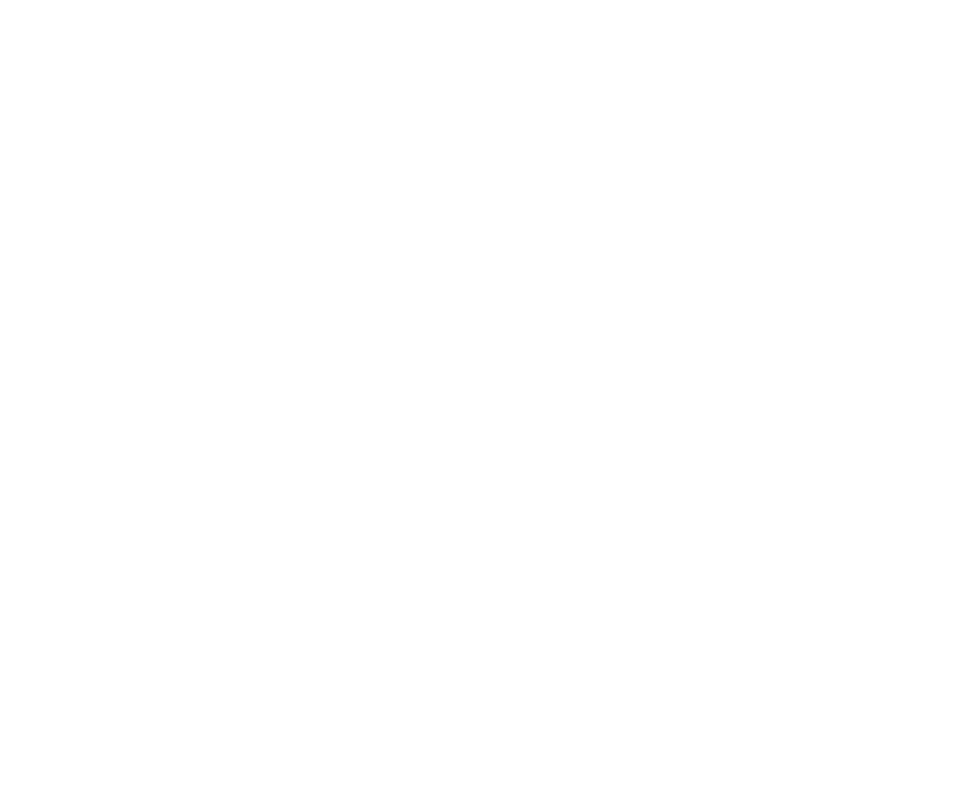
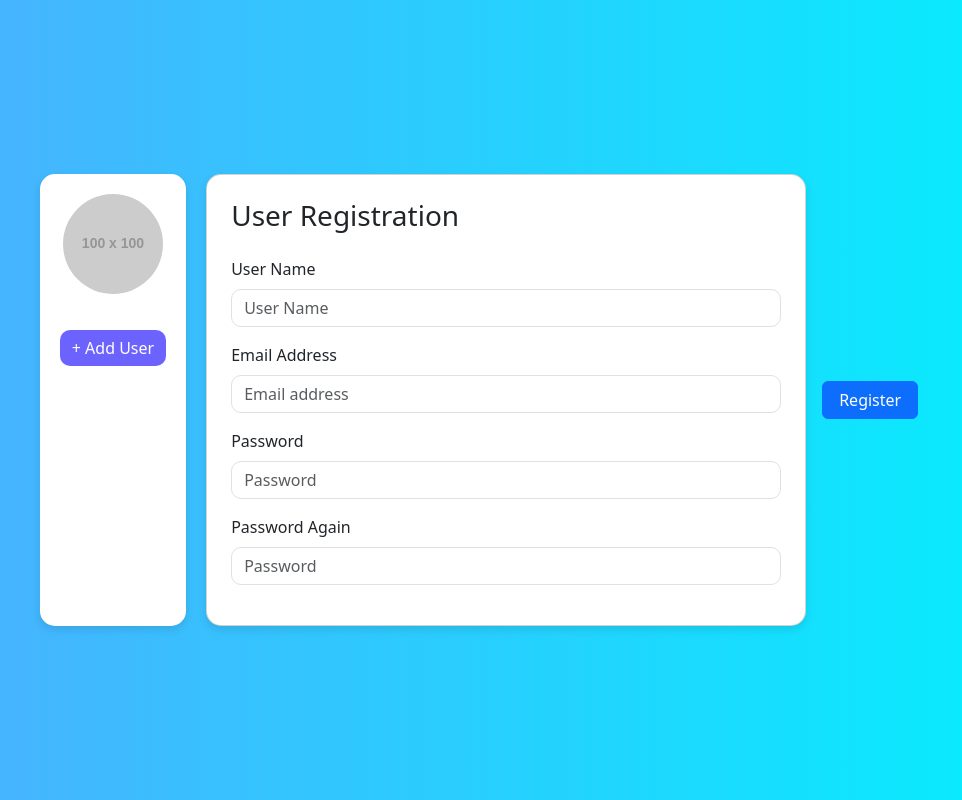
Before and after one commit to minhtam0308/englishweb, a React (Create React App) app: page /registerUser in a window 1280 px wide. Before the commit this address had no page. Shown: the whole page, without its empty margins (153-1115 px from the left). Built offline with nearby package versions, Linux system fonts and the light colour scheme.

Commit message:
interface register

```diff
--- a/src/App.js
+++ b/src/App.js
@@ -8,6 +8,7 @@
 import 'react-medium-image-zoom/dist/styles.css'
 import AAddQAndA from './components/Admin/AAddQAndA';
 import LessionDoing from './components/User/LessionDoing';
+import RegisterUser from './components/User/RegisterUser';
 
 function App() {
   return (
@@ -16,16 +17,15 @@
         <Route path='/' element={<Home />}>
           <Route path='/' element={<HomeCenterContent />} />
           <Route path='/chat' element={<Chat />} />
-        </Route>
-        <Route path='/admin' element={<Lession />}>
+
 
         </Route>
-        <Route path='/admin/CRUDQuestion' element={<AAddQAndA />}>
+        <Route path='/registerUser' element={<RegisterUser />} />
+        <Route path='/admin' element={<Lession />} />
 
-        </Route>
-        <Route path='/doingLess' element={<LessionDoing />}>
+        <Route path='/admin/CRUDQuestion' element={<AAddQAndA />} />
 
-        </Route>
+        <Route path='/doingLess' element={<LessionDoing />} />
       </Routes>
       <ToastContainer
         position="top-right"
--- a/src/components/User/HomeCenterContent.js
+++ b/src/components/User/HomeCenterContent.js
@@ -7,6 +7,8 @@
 const HomeCenterContent = () => {
 
     const [listLess, setListLess] = useState([])
+
+    localStorage.removeItem("user")
 
     useEffect(() => {
         const getAllLession = async () => {
--- /dev/null
+++ b/src/components/User/RModalLoginUser.js
@@ -0,0 +1,38 @@
+
+import Modal from 'react-bootstrap/Modal';
+import Button from 'react-bootstrap/Button';
+
+
+const ModalLoginUser = (props) => {
+
+    const { show, handleClose } = props;
+    return (
+        <>
+            <Modal show={show} onHide={handleClose}>
+                <Modal.Header closeButton>
+                    <Modal.Title>LOG IN</Modal.Title>
+                </Modal.Header>
+                <Modal.Body>
+                    <div className="mb-3">
+                        <label className="form-label">Email address</label>
+                        <input type="email" className="form-control" placeholder="name@example.com" />
+                    </div>
+                    <div className="mb-3">
+                        <label className="form-label">Password</label>
+                        <input type="password" className="form-control" />
+                    </div>
+                </Modal.Body>
+                <Modal.Footer>
+                    <Button variant="secondary" onClick={handleClose}>
+                        Close
+                    </Button>
+                    <Button variant="primary" onClick={handleClose}>
+                        Log In
+                    </Button>
+                </Modal.Footer>
+            </Modal>
+        </>
+    )
+}
+
+export default ModalLoginUser;
--- /dev/null
+++ b/src/components/User/RegisterUser.js
@@ -0,0 +1,47 @@
+import { Button } from "react-bootstrap";
+
+
+const RegisterUser = () => {
+    return (
+        <div className="register-container">
+            <div className="d-flex ">
+                <div className="profile-card">
+                    <img src="https://placehold.co/100x100" alt="Profile icon" />
+                    <div className="text-center">
+                        <p></p>
+                        <p></p>
+                    </div>
+                    <button className="btn btn-primary">+ Add User</button>
+                </div>
+                <div className="card p-4">
+                    <h3 className="mb-4">User Registration</h3>
+                    <form>
+                        <div className="mb-3">
+                            <label for="firstName" className="form-label">User Name</label>
+                            <input type="text" className="form-control" id="firstName" placeholder="User Name" />
+                        </div>
+
+                        <div className="mb-3">
+                            <label for="email" className="form-label">Email Address</label>
+                            <input type="email" className="form-control" id="email" placeholder="Email address" />
+                        </div>
+
+                        <div className="mb-3">
+                            <label for="password" className="form-label">Password</label>
+                            <input type="password" className="form-control" id="password" placeholder="Password" />
+                        </div>
+                        <div className="mb-3">
+                            <label for="password" className="form-label">Password Again</label>
+                            <input type="password" className="form-control" id="password" placeholder="Password" />
+                        </div>
+                    </form>
+                </div>
+
+
+            </div>
+            <Button className="mx-3 px-3">Register</Button>
+        </div>
+    )
+}
+
+export default RegisterUser;
--- a/src/pages/User/home.js
+++ b/src/pages/User/home.js
@@ -2,12 +2,13 @@
 import 'bootstrap/dist/css/bootstrap.css';
 import '../../styles/home.css';
 import Button from 'react-bootstrap/Button';
-import Modal from 'react-bootstrap/Modal';
 import { useState } from 'react';
 import HomeHeader from '../../components/User/HomeHeader';
 import HomeLeftContent from '../../components/User/HomeLeftContent';
 import HomeRightContent from '../../components/User/HomeRightContent';
-import { Outlet } from 'react-router-dom';
+import RModalLoginUser from '../../components/User/RModalLoginUser';
+
+import { NavLink, Outlet } from 'react-router-dom';
 
 
 const Home = () => {
@@ -15,6 +16,8 @@
 
     const handleClose = () => setShow(false);
     const handleShow = () => setShow(true);
+
+
 
     return (
         <>
@@ -29,9 +32,23 @@
                     <div className="content-left-container">
                         <HomeLeftContent />
                     </div>
-                    <div className="content-center-container">
-                        <Outlet />
-                    </div>
+                    {localStorage.user
+                        ?
+                        <div className="content-center-container">
+                            <Outlet />
+                        </div>
+                        :
+                        <div className="content-center-container">
+                            <div className='center-content text-center'>
+                                <NavLink
+                                    to={'/registerUSer'}
+                                >
+                                    <Button className='btn btn-secondary'>Register</Button>
+                                </NavLink> </div>
+
+                        </div>
+
+                    }
                     <div className="content-right-cotainer">
 
                         <HomeRightContent />
@@ -39,34 +56,11 @@
                 </div>
             </div>
 
+            <RModalLoginUser
+                show={show}
+                handleClose={handleClose}
+            />
 
-            <Modal show={show} onHide={handleClose}>
-                <Modal.Header closeButton>
-                    <Modal.Title>LOG IN</Modal.Title>
-                </Modal.Header>
-                <Modal.Body>
-                    <div className="mb-3">
-                        <label className="form-label">Email address</label>
-                        <input type="email" className="form-control" placeholder="name@example.com" />
-                    </div>
-                    <div className="mb-3">
-                        <label className="form-label">Username</label>
-                        <input type="text" className="form-control" />
-                    </div>
-                    <div className="mb-3">
-                        <label className="form-label">Password</label>
-                        <input type="password" className="form-control" />
-                    </div>
-                </Modal.Body>
-                <Modal.Footer>
-                    <Button variant="secondary" onClick={handleClose}>
-                        Close
-                    </Button>
-                    <Button variant="primary" onClick={handleClose}>
-                        Save Changes
-                    </Button>
-                </Modal.Footer>
-            </Modal>
         </>
     )
 }
--- a/src/styles/admin.scss
+++ b/src/styles/admin.scss
@@ -161,6 +161,60 @@
 }
 
 
+//register
+.register-container {
+    background: linear-gradient(to right, #4facfe, #00f2fe);
+    height: 100vh;
+    display: flex;
+    justify-content: center;
+    align-items: center;
+
+    .card {
+        border-radius: 15px;
+        box-shadow: 0 4px 8px rgba(0, 0, 0, 0.1);
+        width: 600px;
+
+        .form-control {
+            border-radius: 10px;
+        }
+    }
+
+
+
+
+
+    .profile-card {
+        display: flex;
+        flex-direction: column;
+        align-items: center;
+        padding: 20px;
+        background-color: white;
+        border-radius: 15px;
+        box-shadow: 0 4px 8px rgba(0, 0, 0, 0.1);
+        margin-right: 20px;
+
+        .btn-primary {
+            background-color: #6c63ff;
+            border: none;
+            border-radius: 10px;
+
+            &:hover {
+                background-color: #5a54d1;
+            }
+        }
+
+        img {
+            border-radius: 50%;
+            margin-bottom: 10px;
+        }
+
+        button {
+            margin-top: 10px;
+        }
+    }
+
+}
+
 
 
 
--- a/src/styles/home.css
+++ b/src/styles/home.css
@@ -1,5 +1,6 @@
 .home-container {
     background-color: beige;
+    min-height: 100vh;
 }
 
 
```
